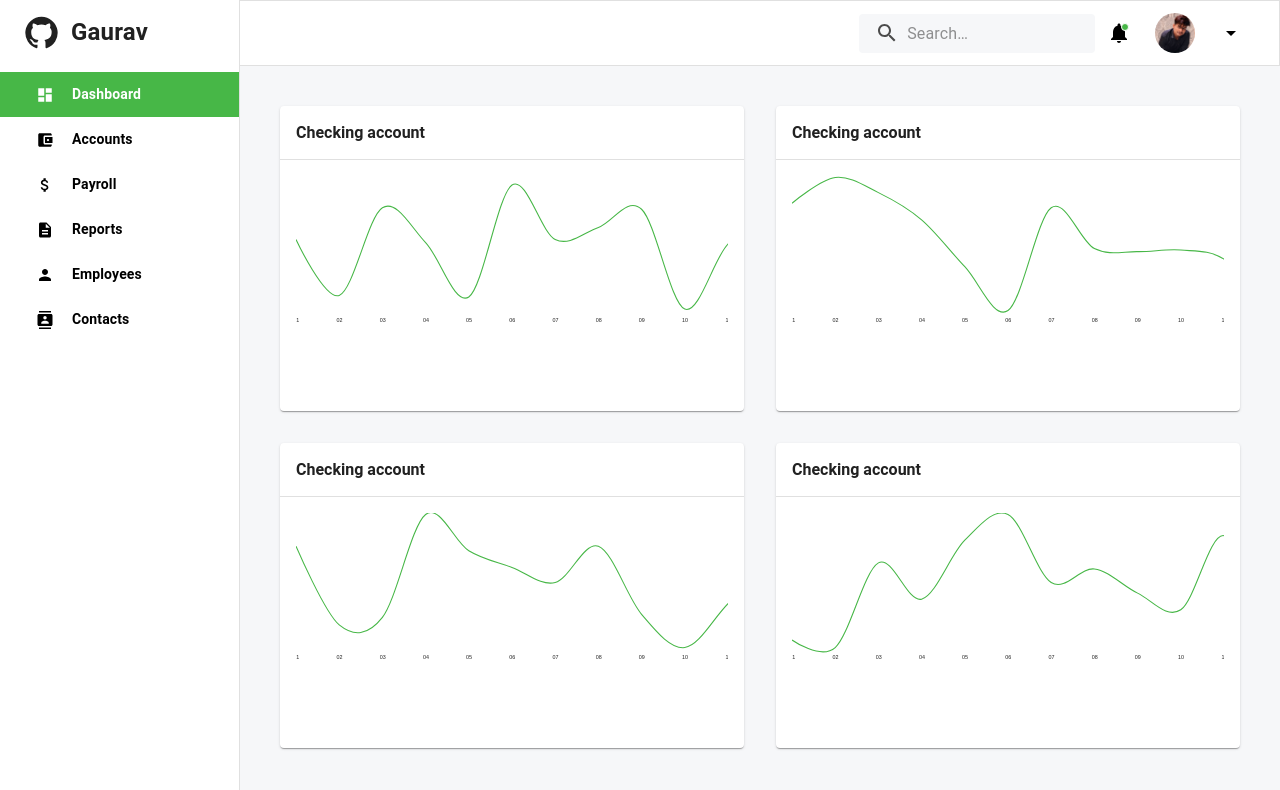
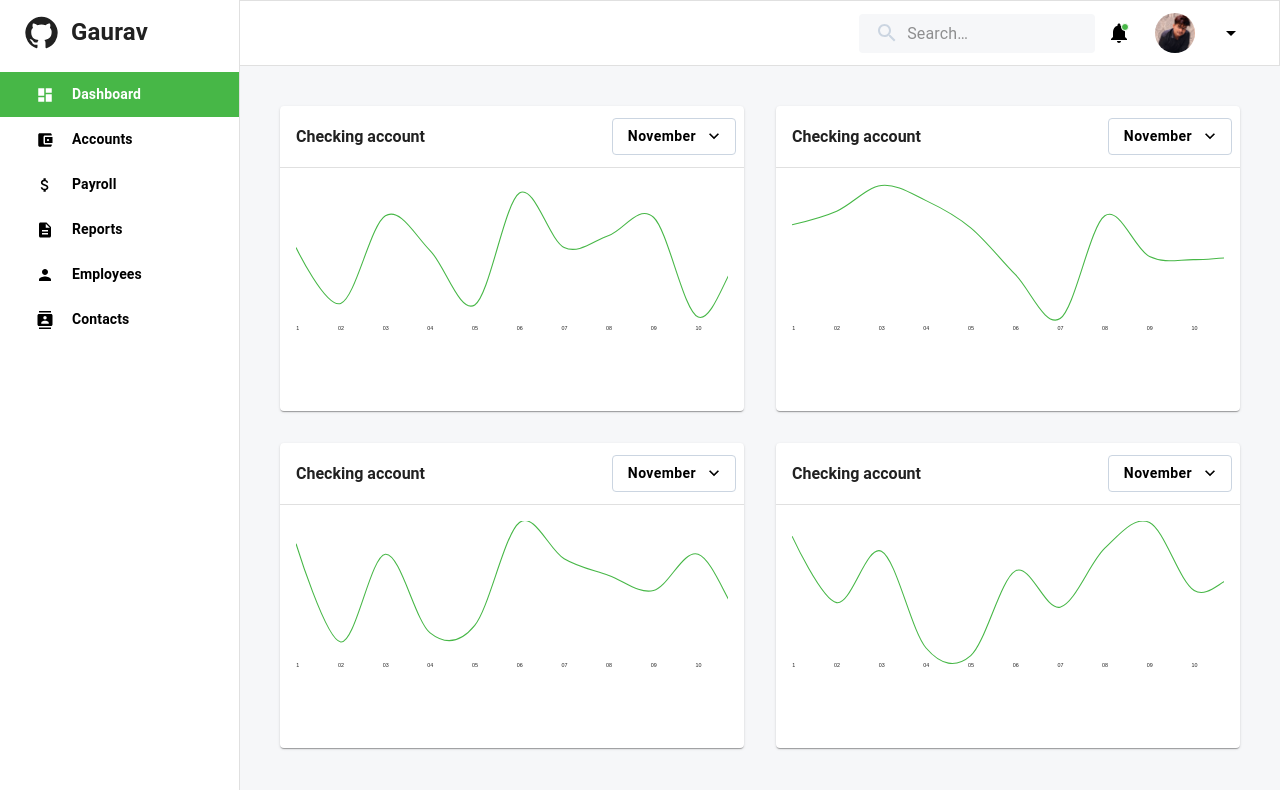
Before and after one commit to lohargaurav00/assiduus-react, a Next.js app: page / in a window 1280 px wide. Shown: the top 790 px of the page. Built offline with nearby package versions, Linux system fonts and the light colour scheme.

Commit message:
± 4b4b4b -> cbd5e1

```diff
--- a/Components/Linechart.tsx
+++ b/Components/Linechart.tsx
@@ -1,31 +1,16 @@
 "use client";
-import { useEffect, useRef, useState } from "react";
+import { useCallback, useEffect, useRef, useState } from "react";
 import * as d3 from "d3";
-import { zoom, zoomIdentity } from "d3-zoom";
+import { zoom } from "d3-zoom";
 
-const generateDataForCurrentMonth = () => {
-  const currentDate = new Date();
-  const currentMonth = 4;
-  const currentYear = currentDate.getFullYear();
-  const daysInMonth = new Date(currentYear, currentMonth + 1, 0).getDate(); // Get the last day of the month
-
-  const data = Array.from({ length: daysInMonth }, (_, index) => {
-    const date = new Date(currentYear, currentMonth, index + 1);
-    const value = Math.floor(Math.random() * 90) + 10; // Generate a random value less than 100
-    return { date, value };
-  });
-
-  return data;
-};
-
-type Data = {
-  date: Date;
-  value: number;
-}[];
+import { useDataWithMonth, Data } from "../hooks/useLinechartData";
+import useMonthStore from "@/hooks/useMonthStore";
 
 const Linechart: React.FC = () => {
   const svgRef = useRef<SVGSVGElement>(null);
-  const [data, setData] = useState<Data>(generateDataForCurrentMonth());
+  const { month } = useMonthStore();
+  const data = useDataWithMonth(month);
+
   const width: string | number = 800;
   const height: string | number = 280;
 
--- a/Components/LinechartCard.tsx
+++ b/Components/LinechartCard.tsx
@@ -1,9 +1,16 @@
 import React from "react";
 import BasicCard from "./BasicCard";
 import Linechart from "./Linechart";
+import Dropdown from "./MonthDropdown";
 
 const LinechartCard = () => {
-  return <BasicCard title="Checking account" content={<Linechart/>} />;
+  return (
+    <BasicCard
+      title="Checking account"
+      content={<Linechart />}
+      action={<Dropdown />}
+    />
+  );
 };
 
 export default LinechartCard;
--- /dev/null
+++ b/Components/MonthDropdown.tsx
@@ -0,0 +1,130 @@
+import * as React from "react";
+import { styled, alpha } from "@mui/material/styles";
+import Button from "@mui/material/Button";
+import Menu from "@mui/material/Menu";
+import MenuItem from "@mui/material/MenuItem";
+import KeyboardArrowDownIcon from "@mui/icons-material/KeyboardArrowDown";
+import useMonthStore from "@/hooks/useMonthStore";
+
+const StyledMenu = styled(Menu)(({ theme }) => ({
+  "& .MuiPaper-root": {
+    borderRadius: 6,
+    marginTop: theme.spacing(1),
+    minWidth: 100,
+    color:
+      theme.palette.mode === "light"
+        ? "rgb(55, 65, 81)"
+        : theme.palette.grey[300],
+    boxShadow:
+      "rgb(255, 255, 255) 0px 0px 0px 0px, rgba(0, 0, 0, 0.05) 0px 0px 0px 1px, rgba(0, 0, 0, 0.1) 0px 10px 15px -3px, rgba(0, 0, 0, 0.05) 0px 4px 6px -2px",
+    "& .MuiMenu-list": {
+      padding: "4px 0",
+    },
+    "& .MuiMenuItem-root": {
+      "& .MuiSvgIcon-root": {
+        fontSize: 18,
+        color: theme.palette.text.secondary,
+        marginRight: theme.spacing(1.5),
+      },
+      "&:active": {
+        backgroundColor: alpha(
+          theme.palette.primary.main,
+          theme.palette.action.selectedOpacity
+        ),
+      },
+    },
+  },
+}));
+
+const StyledButton = styled(Button)(({ theme }) => ({
+  color: "var(--text-primary)",
+  borderColor: "var(--text-tertiary)",
+  textTransform: "capitalize",
+  fontWeight: "bold",
+  "&:hover": {
+    borderColor: "var(--text-tertiary)",
+    backgroundColor: "transparent",
+  },
+}));
+
+const months = [
+  "January",
+  "February",
+  "March",
+  "April",
+  "May",
+  "June",
+  "July",
+  "August",
+  "September",
+  "October",
+  "November",
+  "December",
+];
+
+const Dropdown = () => {
+  const [anchorEl, setAnchorEl] = React.useState(null);
+  const open = Boolean(anchorEl);
+  const monthStore = useMonthStore();
+
+  const handleClick = (event: any) => {
+    setAnchorEl(event.currentTarget);
+  };
+  const handleClose = () => {
+    setAnchorEl(null);
+  };
+
+  const handleMonthChange = (index: number) => {
+    monthStore.setMonth(index);
+  };
+
+  return (
+    <>
+      <StyledButton
+        id="demo-customized-button"
+        aria-controls={open ? "demo-customized-menu" : undefined}
+        aria-haspopup="true"
+        aria-expanded={open ? "true" : undefined}
+        variant="outlined"
+        disableElevation
+        onClick={handleClick}
+        endIcon={<KeyboardArrowDownIcon />}
+      >
+        {months[monthStore.month]}
+      </StyledButton>
+      <StyledMenu
+        id="demo-customized-menu"
+        MenuListProps={{
+          "aria-labelledby": "demo-customized-button",
+        }}
+        elevation={0}
+        anchorOrigin={{
+          vertical: "bottom",
+          horizontal: "right",
+        }}
+        transformOrigin={{
+          vertical: "top",
+          horizontal: "right",
+        }}
+        anchorEl={anchorEl}
+        open={open}
+        onClose={handleClose}
+      >
+        {months.map((month, index) => (
+          <MenuItem
+            onClick={(e) => {
+              handleClose();
+              handleMonthChange(index);
+            }}
+            key={month}
+            aria-label={month}
+          >
+            {month}
+          </MenuItem>
+        ))}
+      </StyledMenu>
+    </>
+  );
+};
+
+export default Dropdown;
--- a/app/globals.css
+++ b/app/globals.css
@@ -8,7 +8,7 @@
 
   --text-primary: #000000;
   --text-secondary: #1e1e1e;
-  --text-tertiary: #4b4b4b;
+  --text-tertiary: #cbd5e1;
 
   --green-primary: #47b747;
   --green-secondary: #02bb7d;
--- a/app/page.tsx
+++ b/app/page.tsx
@@ -5,6 +5,7 @@ import Sidebar from "@/components/Sidebar";
 import CardGrid from "@/components/CardGrid";
 
 const page = () => {
+
   return (
     <>
       <Navbar />
--- /dev/null
+++ b/hooks/useLinechartData.tsx
@@ -0,0 +1,27 @@
+import { useCallback, useEffect, useState } from "react";
+
+export type Data = {
+  date: Date;
+  value: number;
+}[];
+
+export const useDataWithMonth = (month?: number) => {
+  const [LinechartData, setLinechartData] = useState<Data>([]);
+
+  const currentDate = new Date();
+  const currentMonth = month ? month : currentDate.getMonth();
+  const currentYear = currentDate.getFullYear();
+  const daysInMonth = new Date(currentYear, currentMonth + 1, 0).getDate(); // Get the last day of the month
+
+  const data: Data = Array.from({ length: daysInMonth }, (_, index) => {
+    const date = new Date(currentYear, currentMonth, index + 1);
+    const value = Math.floor(Math.random() * 90) + 10; // Generate a random value less than 100
+    return { date, value };
+  });
+
+  useEffect(() => {
+    setLinechartData(data);
+  }, [month]);
+
+  return LinechartData;
+};
--- /dev/null
+++ b/hooks/useMonthStore.tsx
@@ -0,0 +1,12 @@
+import { create } from "zustand";
+
+type MonthStore = {
+  month: number;
+  setMonth: (month: number) => void;
+};
+const useMonthStore = create<MonthStore>((set) => ({
+  month: new Date().getMonth(),
+  setMonth: (month) => set({ month }),
+}));
+
+export default useMonthStore;
--- a/package.json
+++ b/package.json
@@ -16,7 +16,8 @@
     "d3": "^7.8.5",
     "next": "14.0.1",
     "react": "^18",
-    "react-dom": "^18"
+    "react-dom": "^18",
+    "zustand": "^4.4.6"
   },
   "devDependencies": {
     "@types/d3": "^7",
```
Also changed, not shown: 1 other file (tests, documents, lock files or other folders).
